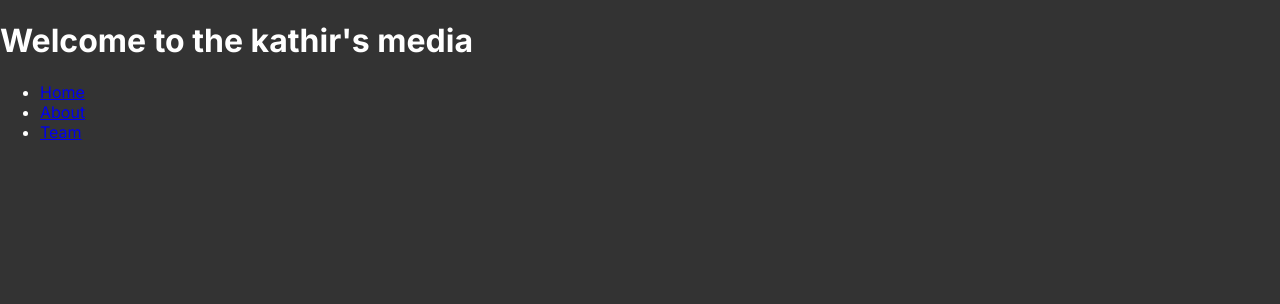
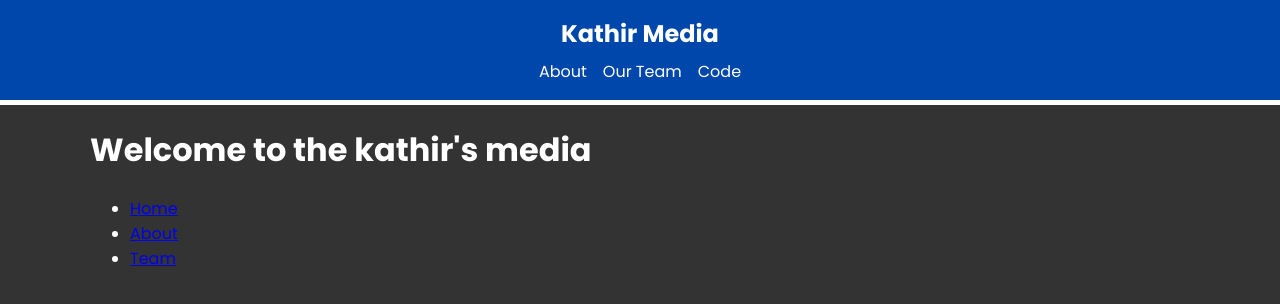
Before and after one commit to kathirKarthik001/Next.Js_app, a Next.js app: page / in a window 1280 px wide. Shown: the top 304 px of the page. Built offline with nearby package versions, Linux system fonts and the light colour scheme.

Commit message:
header added

```diff
--- /dev/null
+++ b/app/components/Header.jsx
@@ -0,0 +1,25 @@
+'use client'
+import React from 'react'
+import Link from 'next/link'
+import { useEffect } from 'react'
+
+const Header = () => {
+  return (
+    <>
+    <header className='header'>
+        <div className="container">
+            <div className="logo">
+                <Link href='/'>Kathir Media</Link>
+            </div>
+            <div className="links">
+                <Link href='/about'>About</Link>
+                <Link href='/about/team'>Our Team</Link>
+                <Link href='/code/repos'>Code</Link>
+            </div>
+        </div>
+    </header>
+    </>
+  )
+}
+
+export default Header
--- a/app/layout.jsx
+++ b/app/layout.jsx
@@ -1,7 +1,10 @@
-import { Inter } from "next/font/google";
+import { Poppins } from "next/font/google";
 import "./globals.css";
+import Header from "./components/Header";
 
-const inter = Inter({ subsets: ["latin"] });
+const poppins = Poppins({
+  weight:['400','700'],
+  subsets: ["latin"] });
 
 export const metadata = {
   title: "Kathir Media",
@@ -12,7 +15,10 @@
 export default function RootLayout({ children }) {
   return (
     <html lang="en">
-      <body className={inter.className}>{children}</body>
+      <body className={poppins.className}>
+        <Header/>
+        <main className='container'>{children}</main>
+      </body>
     </html>
   );
 }
```
